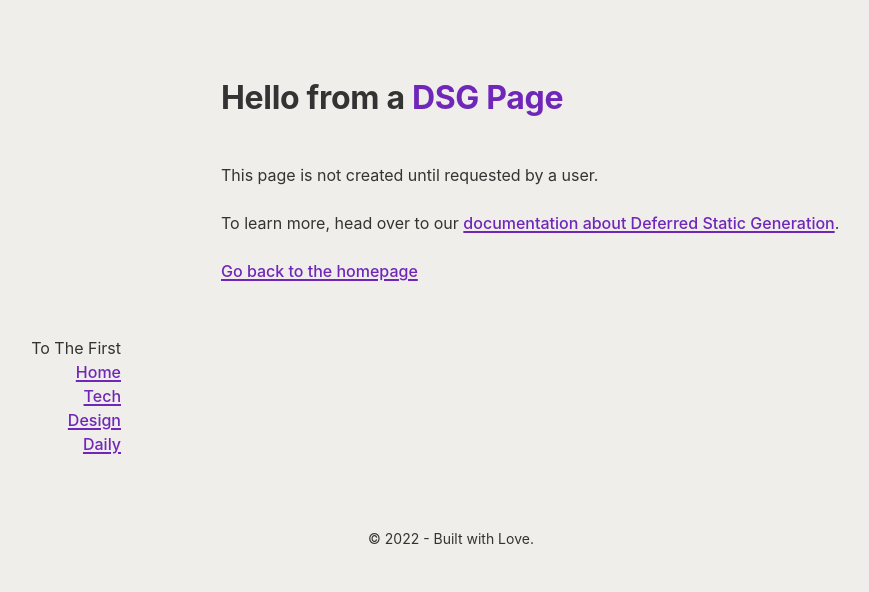
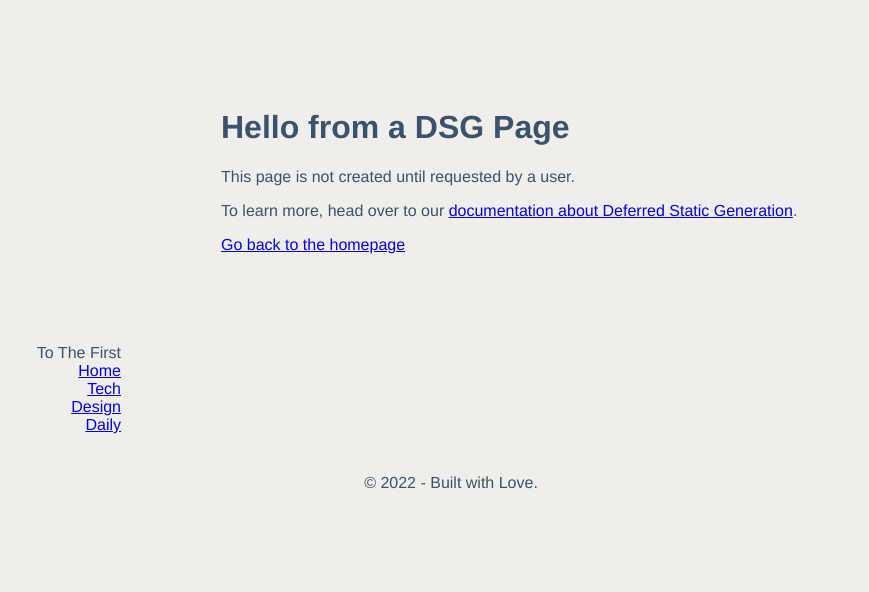
Before and after one commit to shibaTT/Gatsby-microCMS-Netlify-Blog, a Gatsby site: page /using-dsg in a window 1280 px wide. Shown: the whole page, without its empty margins (189-1058 px from the left). Built offline with nearby package versions, Linux system fonts and the light colour scheme; Gatsby itself is replaced by a stand-in of ours.

Commit message:
add&update: variableファイル追加&ウェブフォント追加

```diff
--- a/src/components/layout.js
+++ b/src/components/layout.js
@@ -9,7 +9,7 @@ import * as React from "react"
 import { useStaticQuery, graphql } from "gatsby"
 
 import Header from "./header"
-import "./layout.css"
+//import "./layout.css"
 
 const Layout = ({ children, currentPage = "" }) => {
   const data = useStaticQuery(graphql`
@@ -45,6 +45,11 @@ const Layout = ({ children, currentPage = "" }) => {
       >
         © {new Date().getFullYear()} - Built with Love.
       </footer>
+      <script
+        type="text/javascript"
+        src="//typesquare.com/3/tsst/script/ja/typesquare.js?rCoKPc7o4Sk%3D"
+        charset="utf-8"
+      ></script>
     </>
   )
 }
--- a/src/styles/common/_common.scss
+++ b/src/styles/common/_common.scss
@@ -1,8 +1,12 @@
-$bgcolor: #efeeea;
-$white: #ffffff;
+@use "../foundation/variables" as var;
 
 body {
-    background-color: $bgcolor;
+  background-color: var.$bgcolor;
+  color: var.$textmain;
+  -moz-osx-font-smoothing: grayscale;
+  -webkit-font-smoothing: antialiased;
+  font-family: "Helvetica Neue", Arial, "A1ゴシック M",
+    "Hiragino Kaku Gothic ProN", "Hiragino Sans", Meiryo, sans-serif;
 }
 
 .c-header__contents {
@@ -25,7 +29,7 @@ body {
   margin-top: 40px;
   padding: 20px 28px;
   border-radius: 50px 0 0 50px;
-    background-color: $white;
+  background-color: var.$white;
 }
 
 .c-main {
@@ -35,6 +39,6 @@ body {
     padding: 0 5% 40px;
     border-radius: 0 0 50px 50px;
     box-shadow: 0 6px 16px 0 rgb(0 0 0 / 5%);
-        background-color: $white;
+    background-color: var.$white;
   }
 }
--- /dev/null
+++ b/src/styles/foundation/_variables.scss
@@ -0,0 +1,23 @@
+/* COLOR */
+$bgcolor: #efeeea;
+$bgsub: #f8f8f8;
+$white: #ffffff;
+$design: #f79824;
+$tech: #e13009;
+$daily: #48a9a6;
+$textmain: #39536e;
+$textsub: #99adc1;
+
+/* media query */
+$breakpoints: (
+  "sp": "screen and (max-width: 520px)",
+  "md": "screen and (max-width: 768px)",
+  "tb": "screen and (max-width: 960px)",
+  "pc": "screen and (min-width: 961px)",
+) !default;
+
+@mixin mq($breakpoint: tb) {
+    @media #{map-get($breakpoints, $breakpoint)} {
+        @content;
+    }
+}
--- a/src/styles/utility/_utility.scss
+++ b/src/styles/utility/_utility.scss
@@ -1,3 +1,5 @@
+@use "../foundation/variables" as var;
+
 .u-pt1 {
   padding-top: 4px;
 }
@@ -253,3 +255,15 @@
 .u-mr8 {
   margin-right: 32px;
 }
+
+.u-pc {
+  @include var.mq(tb) {
+    display: none;
+  }
+}
+
+.u-sp {
+  @include var.mq(pc) {
+    display: none;
+  }
+}
```
Also changed, not shown: 1 other file. Lines whose indentation alone changed are shown as unchanged.
